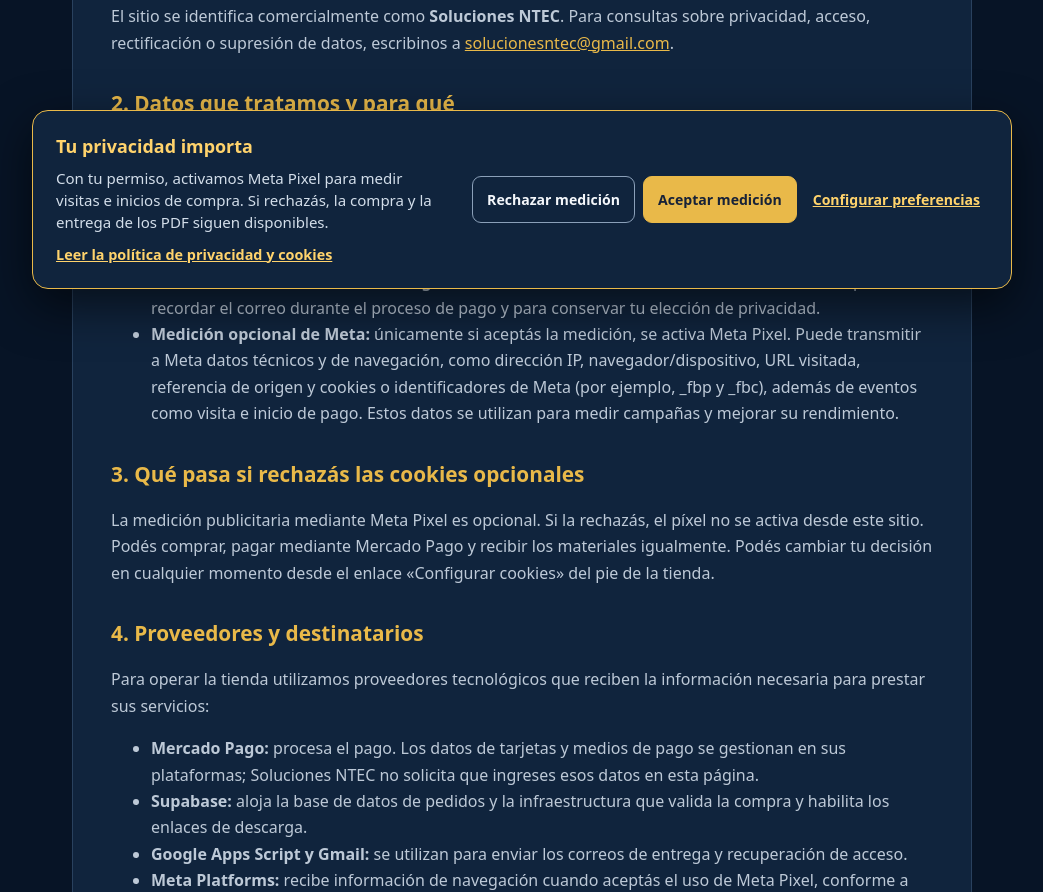
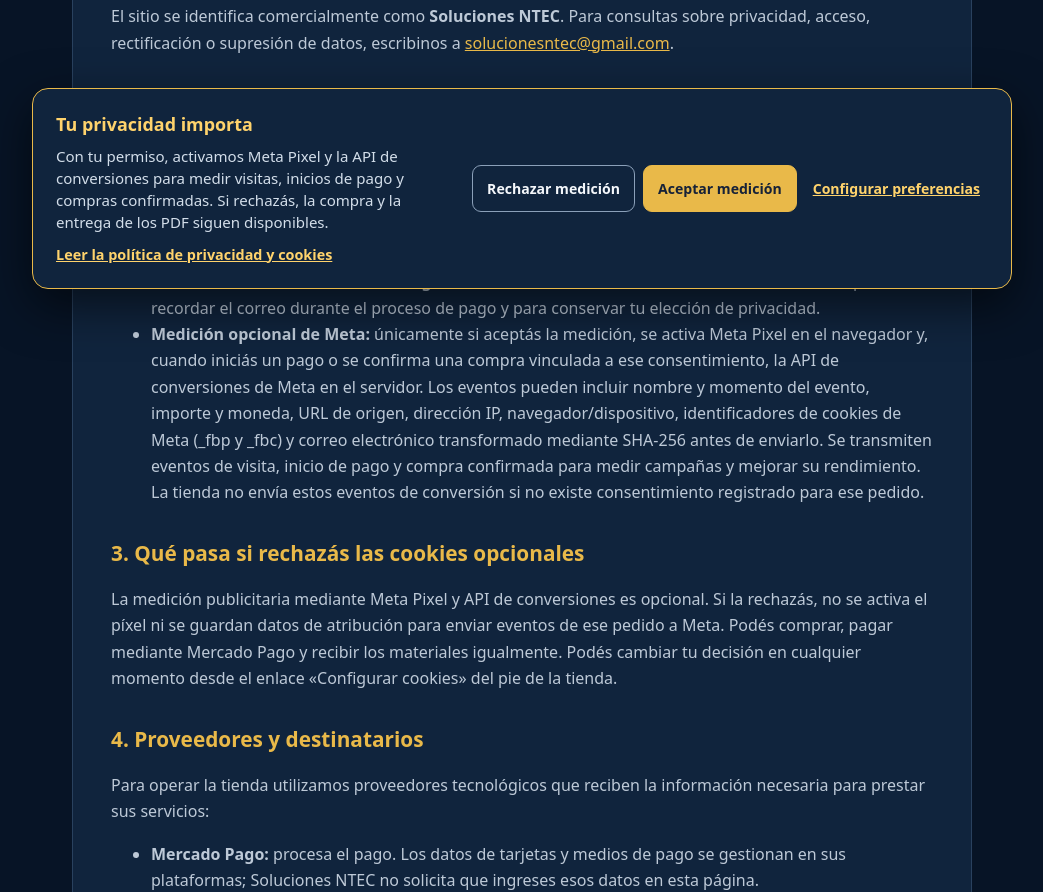
Before and after one commit to solucionesntec/solucionesntec-guia-digital, a plain HTML site: page privacidad.html in a window 1280 px wide. Shown: the part 495-1387 px from the top of the page, without its empty margins (118-1161 px from the left). Drawn offline with Linux system fonts and the light colour scheme.

Commit message:
Disclose Meta Conversions API processing in privacy policy

```diff
--- a/privacidad.html
+++ b/privacidad.html
@@ -54,11 +54,11 @@ footer{border-top:1px solid var(--line);padding:24px 0;color:var(--muted);font-s
     <li><strong>Correo electrónico:</strong> se solicita para crear e identificar el pedido, vincular el pago y enviar el acceso a los siete archivos PDF o asistencia de compra.</li>
     <li><strong>Datos del pedido:</strong> identificador de pedido, importe, moneda, preferencia e identificador de pago, estado y fechas de creación/aprobación. Se usan para procesar y verificar la operación, entregar el producto y atender reclamos.</li>
     <li><strong>Almacenamiento técnico del navegador:</strong> la tienda utiliza almacenamiento local o de sesión para recordar el correo durante el proceso de pago y para conservar tu elección de privacidad.</li>
-    <li><strong>Medición opcional de Meta:</strong> únicamente si aceptás la medición, se activa Meta Pixel. Puede transmitir a Meta datos técnicos y de navegación, como dirección IP, navegador/dispositivo, URL visitada, referencia de origen y cookies o identificadores de Meta (por ejemplo, _fbp y _fbc), además de eventos como visita e inicio de pago. Estos datos se utilizan para medir campañas y mejorar su rendimiento.</li>
+    <li><strong>Medición opcional de Meta:</strong> únicamente si aceptás la medición, se activa Meta Pixel en el navegador y, cuando iniciás un pago o se confirma una compra vinculada a ese consentimiento, la API de conversiones de Meta en el servidor. Los eventos pueden incluir nombre y momento del evento, importe y moneda, URL de origen, dirección IP, navegador/dispositivo, identificadores de cookies de Meta (_fbp y _fbc) y correo electrónico transformado mediante SHA-256 antes de enviarlo. Se transmiten eventos de visita, inicio de pago y compra confirmada para medir campañas y mejorar su rendimiento. La tienda no envía estos eventos de conversión si no existe consentimiento registrado para ese pedido.</li>
   </ul>
 
   <h2>3. Qué pasa si rechazás las cookies opcionales</h2>
-  <p>La medición publicitaria mediante Meta Pixel es opcional. Si la rechazás, el píxel no se activa desde este sitio. Podés comprar, pagar mediante Mercado Pago y recibir los materiales igualmente. Podés cambiar tu decisión en cualquier momento desde el enlace «Configurar cookies» del pie de la tienda.</p>
+  <p>La medición publicitaria mediante Meta Pixel y API de conversiones es opcional. Si la rechazás, no se activa el píxel ni se guardan datos de atribución para enviar eventos de ese pedido a Meta. Podés comprar, pagar mediante Mercado Pago y recibir los materiales igualmente. Podés cambiar tu decisión en cualquier momento desde el enlace «Configurar cookies» del pie de la tienda.</p>
 
   <h2>4. Proveedores y destinatarios</h2>
   <p>Para operar la tienda utilizamos proveedores tecnológicos que reciben la información necesaria para prestar sus servicios:</p>
@@ -93,7 +93,7 @@ footer{border-top:1px solid var(--line);padding:24px 0;color:var(--muted);font-s
   <div class="privacy-consent-inner">
     <div class="privacy-consent-copy">
       <strong>Tu privacidad importa</strong>
-      <p>Con tu permiso, activamos Meta Pixel para medir visitas e inicios de compra. Si rechazás, la compra y la entrega de los PDF siguen disponibles.</p>
+      <p>Con tu permiso, activamos Meta Pixel y la API de conversiones para medir visitas, inicios de pago y compras confirmadas. Si rechazás, la compra y la entrega de los PDF siguen disponibles.</p>
       <a href="privacidad.html">Leer la política de privacidad y cookies</a>
     </div>
     <div class="privacy-consent-actions" id="privacy-main-actions">
@@ -112,5 +112,5 @@ footer{border-top:1px solid var(--line);padding:24px 0;color:var(--muted);font-s
     </div>
   </div>
 </aside>
-<script src="consent.js?v=privacy-20261124"></script>
+<script src="consent.js?v=meta-capi-20261124"></script>
 </body></html>
```
